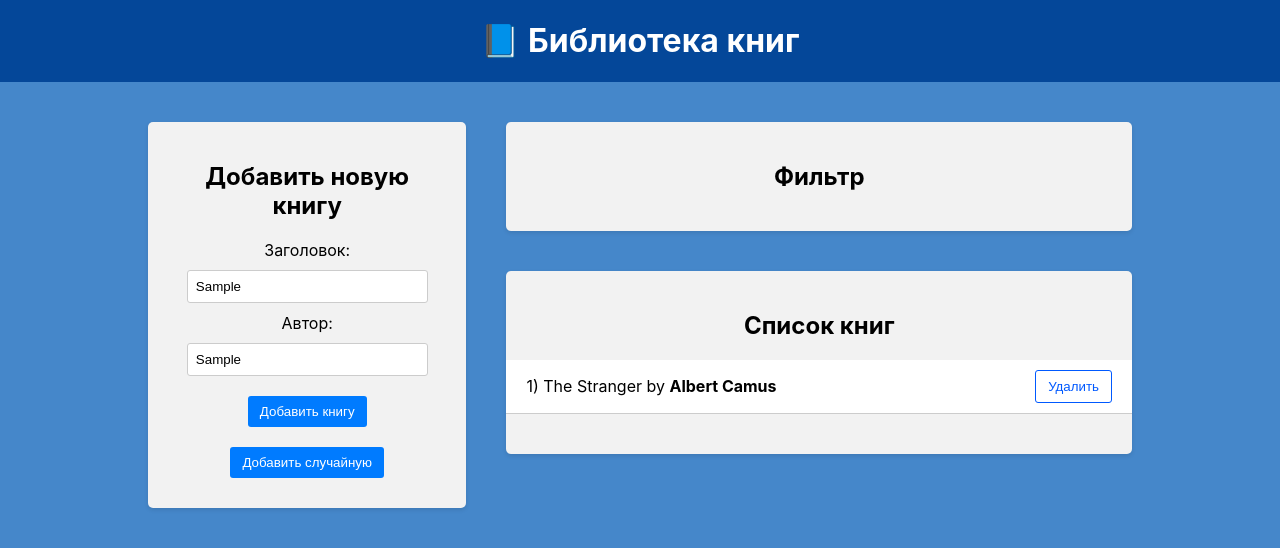
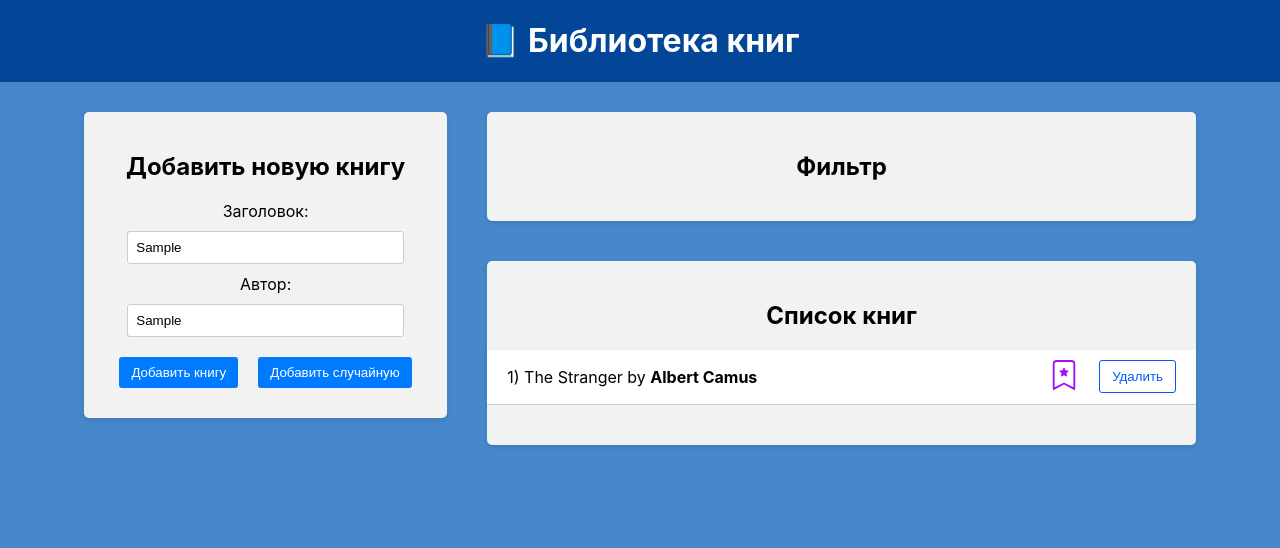
Before and after one commit to MaksSolo/22-react-redux, a React (Create React App) app in the folder frontend/: page / in a window 1280 px wide. Both pictures are taken after typing "Sample", "Sample" into the empty fields and a click on the button "Добавить случайную". Shown: the top 548 px of the page. Built offline with nearby package versions, Linux system fonts and the light colour scheme.

Commit message:
install react-icons for isFavorite,  add isFavorite toggle

```diff
--- a/frontend/package.json
+++ b/frontend/package.json
@@ -10,6 +10,7 @@
     "@testing-library/user-event": "^13.5.0",
     "react": "^19.1.0",
     "react-dom": "^19.1.0",
+    "react-icons": "^5.5.0",
     "react-redux": "^9.2.0",
     "react-scripts": "5.0.1",
     "uuid": "^11.1.0",
--- a/frontend/src/App.css
+++ b/frontend/src/App.css
@@ -10,13 +10,13 @@
   background-color: #044799;
   color: #fff;
   width: 100%;
-  margin-bottom: 20px;
+  margin-bottom: 10px;
 }
 
 .app-main {
   display: flex;
   justify-content: space-between;
-  width: 80%;
+  width: 90%;
   margin: 0 auto;
 }
 
--- a/frontend/src/components/BookForm/BookForm.js
+++ b/frontend/src/components/BookForm/BookForm.js
@@ -15,6 +15,7 @@
     const randomBook = booksData[randomindex]
     const randomBookWithID = {
       ...randomBook,
+      isFavorite: false,
       id: uuidv4(),
     }
 
@@ -27,6 +28,7 @@
       const book = {
         title,
         author,
+        isFavorite: false,
         id: uuidv4(),
       }
       dispatch(addBook(book))
--- a/frontend/src/components/BookList/BookList.css
+++ b/frontend/src/components/BookList/BookList.css
@@ -52,10 +52,10 @@
 }
 
 .book-list .star-icon {
-  width: 24px;
-  height: 24px;
+  width: 30px;
+  height: 30px;
   margin: 0 20px;
   cursor: pointer;
   transition: color 0.3s ease;
-  color: #fca510;
+  color: #a510fc;
 }
--- a/frontend/src/components/BookList/BookList.js
+++ b/frontend/src/components/BookList/BookList.js
@@ -1,5 +1,6 @@
 import { useSelector, useDispatch } from 'react-redux'
-import { deleteBook } from '../../redux/books/actionCreators'
+import { BsBookmarkStarFill, BsBookmarkStar } from 'react-icons/bs'
+import { deleteBook, toggleFavorite } from '../../redux/books/actionCreators'
 import './BookList.css'
 
 const BookList = () => {
@@ -10,6 +11,9 @@
     dispatch(deleteBook(id))
   }
 
+  const handleToggleFavorite = (id) => {
+    dispatch(toggleFavorite(id))
+  }
   return (
     <div className="app-block book-list">
       <h2>Список книг</h2>
@@ -18,11 +22,19 @@
       ) : (
         <ul>
           {books.map((book, i) => (
-            <li key={i}>
+            <li key={book.id}>
               <div className="book-info">
                 {++i}) {book.title} by <strong>{book.author}</strong>
               </div>
               <div className="book-actions">
+                <span onClick={() => handleToggleFavorite(book.id)}>
+                  {book.isFavorite ? (
+                    <BsBookmarkStarFill className="star-icon" />
+                  ) : (
+                    <BsBookmarkStar className="star-icon" />
+                  )}
+                </span>
+
                 <button onClick={() => handleDeleteBook(book.id)}>
                   Удалить
                 </button>
--- a/frontend/src/redux/books/actionCreators.js
+++ b/frontend/src/redux/books/actionCreators.js
@@ -12,3 +12,10 @@
     payload: id,
   }
 }
+
+export const toggleFavorite = (id) => {
+  return {
+    type: a.TOGGLE_FAVORITE,
+    payload: id,
+  }
+}
--- a/frontend/src/redux/books/actionTypes.js
+++ b/frontend/src/redux/books/actionTypes.js
@@ -1,2 +1,3 @@
 export const ADD_BOOK = 'ADD_BOOK'
 export const DELETE_BOOK = 'DELETE_BOOK'
+export const TOGGLE_FAVORITE = 'TOGGLE_FAVORITE'
--- a/frontend/src/redux/books/reducer.js
+++ b/frontend/src/redux/books/reducer.js
@@ -8,6 +8,12 @@
       return [...state, action.payload]
     case a.DELETE_BOOK:
       return state.filter((book) => book.id !== action.payload)
+    case a.TOGGLE_FAVORITE:
+      return state.map((book) =>
+        book.id === action.payload
+          ? { ...book, isFavorite: !book.isFavorite }
+          : book
+      )
     default:
       return state
   }
```
Also changed, not shown: 1 other file (tests, documents, lock files or other folders).
